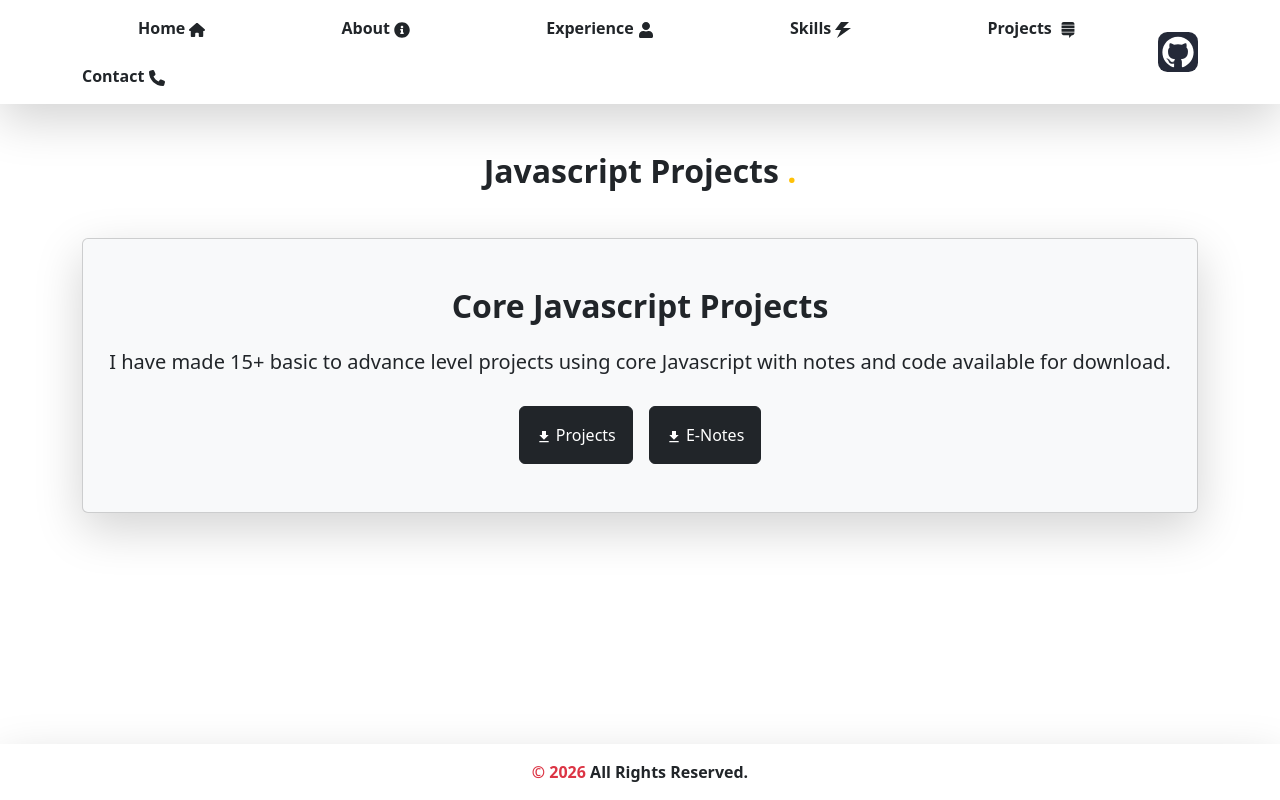
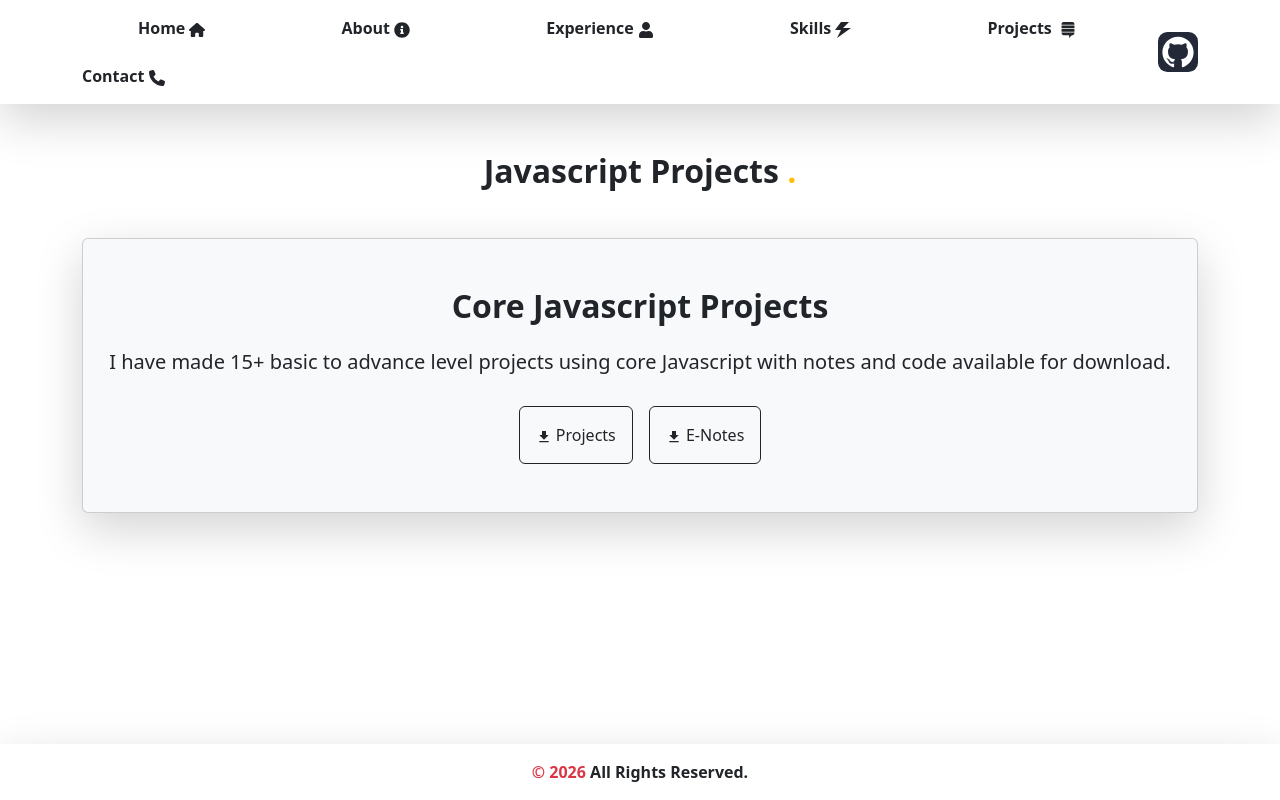
Before and after one commit to haroonbitknox-debug/haroon_portfolio, a React (Vite) app: page /javascript-projects in a window 1280 px wide. Built offline with nearby package versions, Linux system fonts and the light colour scheme.

Commit message:
btn color changed

```diff
--- a/src/components/pages/JS_Projects.jsx
+++ b/src/components/pages/JS_Projects.jsx
@@ -19,19 +19,17 @@ function JS_Projects() {
 
 
     <a
-      href="/website.zip"
-
+      href="/javascript-projects.zip"
       download
-      className="btn btn-dark p-3 mt-3"
+      className="btn border border-dark p-3 mt-3"
     >
       <MdDownload /> Projects
     </a>
 
     <a
-      href="/javascript-projects.zip"
-
+     href="/website.zip"
       download
-      className="btn btn-dark p-3 mt-3"
+      className="btn  border border-dark p-3 mt-3"
     >
       <MdDownload /> E-Notes
     </a>
```
Also changed, not shown: 1 other file (tests, documents, lock files or other folders).
